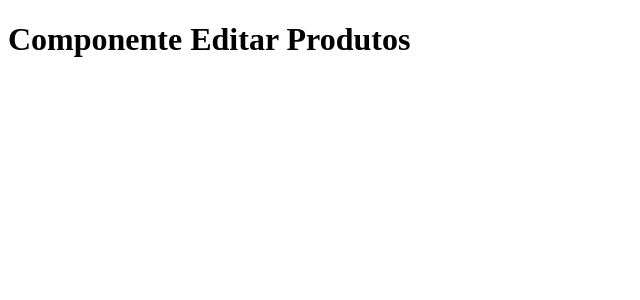
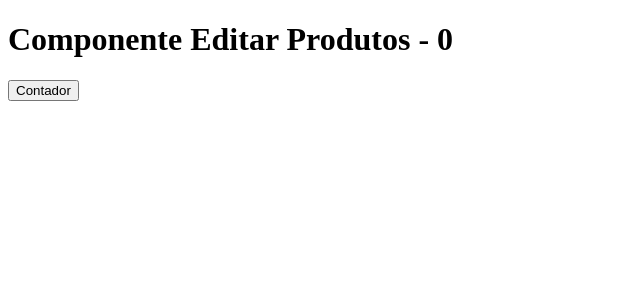
Before and after one commit to LuizHNR/2-semestre-Front, a React (Vite) app in the folder aula-07-2sem/aula07/: page /editar/produtos/1 in a window 1280 px wide. Shown: the top 300 px of the page, without its empty margins (0-640 px from the left). Built offline with nearby package versions, Linux system fonts and the light colour scheme.

Commit message:
uso do useState

```diff
--- a/aula-07-2sem/aula07/src/routes/EditarProdutos/index.tsx
+++ b/aula-07-2sem/aula07/src/routes/EditarProdutos/index.tsx
@@ -1,8 +1,33 @@
+import { useState } from "react";
+import { useParams } from "react-router-dom";
+
 export default function EditarProdutos(){
+
+    //Realizando um destructuring para receber o paramtredo do Hook useParams()
+
+    // let nr:number=0;
+
+    // const {id} = useParams();
+    // if (id){
+    //      nr = parseInt(id);
+    // }
+
+    // let msg:string = "";
+    // if(typeof nr != "number"){
+    //     msg = "A informação passada está incorreta";
+    // }
+
+    const[count, setCount] = useState(0);
+
+    const incrementaNumero = () => {
+
+    }
+
 
     return(
         <div>
-            <h1>Componente Editar Produtos</h1>
+            <h1>Componente Editar Produtos - {count} </h1>
+            <button onClick={()=> setCount(count+1)}>Contador</button>
         </div>
     );
 }
```
